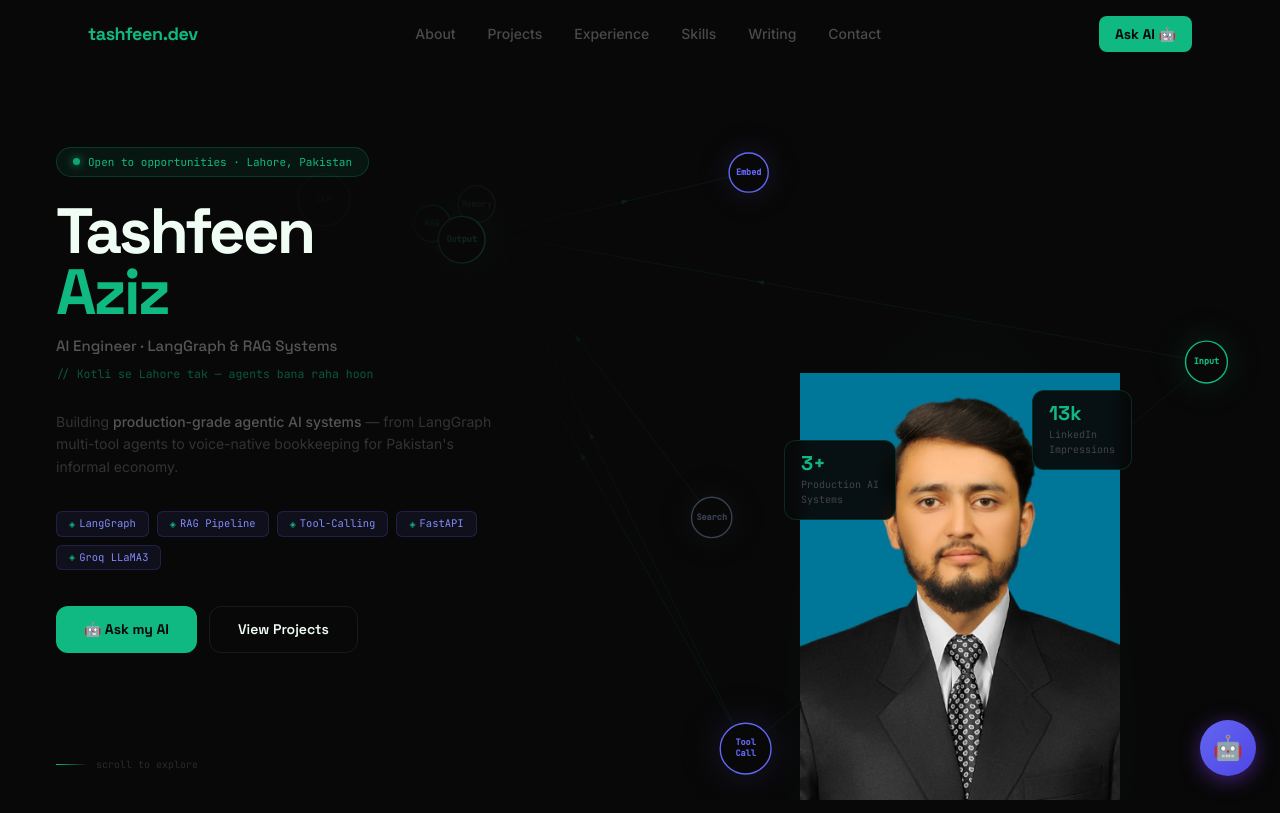
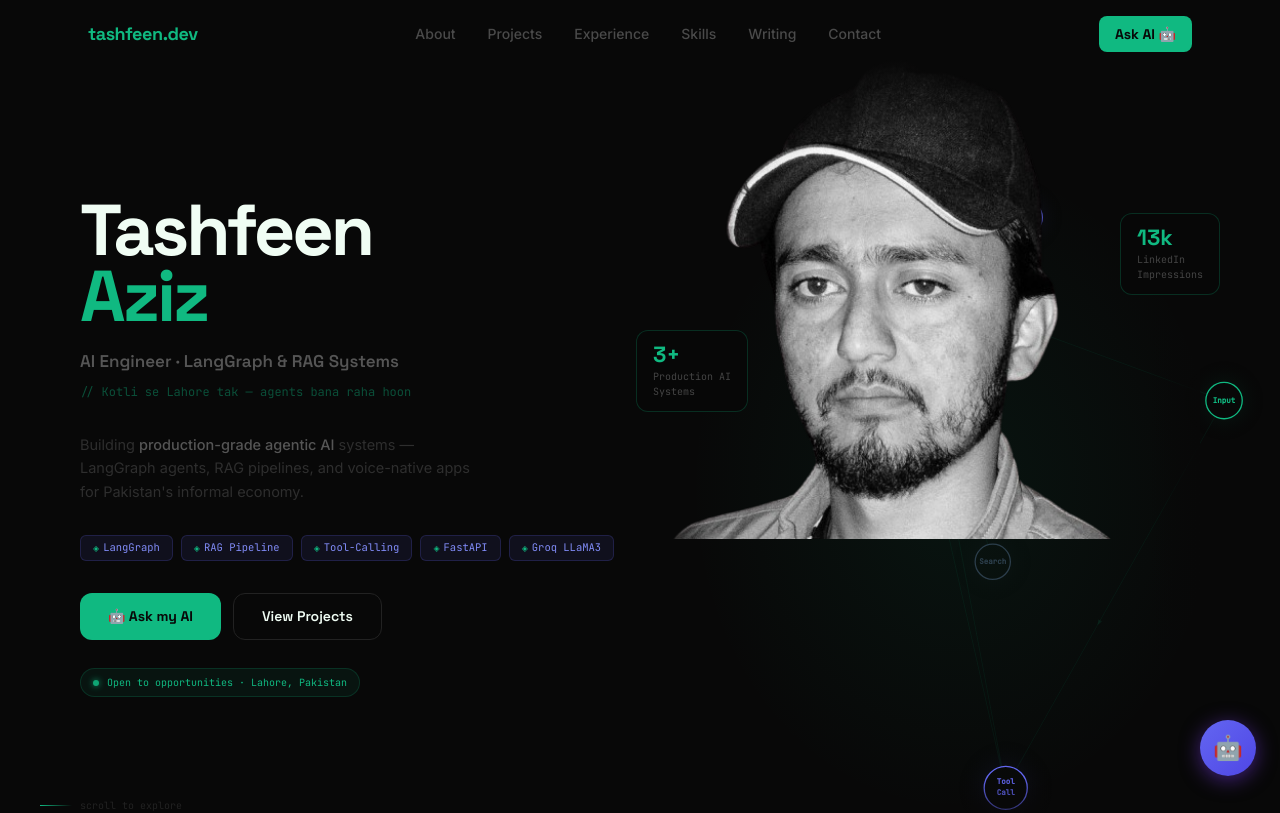
Before and after one commit to tashfeen786/tashfeen-portfolio, a React (Vite) app in the folder frontend/: page / in a window 1280 px wide. Shown: the top 813 px of the page. Built offline with nearby package versions, Linux system fonts and the light colour scheme.

Commit message:
refactor: adjust node positioning and enhance canvas rendering in Hero component

```diff
--- a/frontend/src/components/Hero.tsx
+++ b/frontend/src/components/Hero.tsx
@@ -9,7 +9,7 @@ interface Node {
 interface Pulse { from: number; to: number; t: number }
 
 const NODE_LABELS = ['RAG', 'Tool\nCall', 'Memory', 'LLM', 'Output', 'Embed', 'Input', 'Search']
-const NODE_COLORS = ['#10B981','#6366F1','#374151','#10B981','#34D399','#6366F1','#10B981','#374151']
+const NODE_COLORS = ['#10B981','#6366F1','#2D3748','#10B981','#34D399','#6366F1','#10B981','#2D3748']
 const EDGES = [[0,2],[0,4],[1,2],[1,4],[2,4],[3,4],[4,5],[6,0],[6,1],[7,2]]
 const ACCENT = '#10B981'
 
@@ -30,14 +30,14 @@ export default function Hero() {
 
     function initNodes() {
       nodes = NODE_LABELS.map((label, i) => ({
-        x: rand(W * 0.05, W * 0.95),
+        x: rand(W * 0.55, W * 0.95),
         y: rand(H * 0.05, H * 0.95),
-        vx: rand(-0.16, 0.16), vy: rand(-0.16, 0.16),
-        r: rand(18, 26), label,
+        vx: rand(-0.13, 0.13), vy: rand(-0.13, 0.13),
+        r: rand(16, 22), label,
         color: NODE_COLORS[i],
         glow: Math.random(),
         glowDir: Math.random() > 0.5 ? 1 : -1,
-        glowSpeed: rand(0.007, 0.014),
+        glowSpeed: rand(0.006, 0.012),
       }))
     }
 
@@ -49,7 +49,7 @@ export default function Hero() {
     }
 
     function spawnPulse() {
-      if (Math.random() > 0.03) return
+      if (Math.random() > 0.025) return
       const e = EDGES[Math.floor(Math.random() * EDGES.length)]
       if (nodes[e[0]] && nodes[e[1]]) pulses.push({ from: e[0], to: e[1], t: 0 })
     }
@@ -57,128 +57,105 @@ export default function Hero() {
     function draw() {
       if (!running) return
       ctx.clearRect(0, 0, W, H)
-
       EDGES.forEach(([i, j]) => {
         if (!nodes[i] || !nodes[j]) return
         const a = nodes[i], b = nodes[j]
         ctx.beginPath(); ctx.moveTo(a.x, a.y); ctx.lineTo(b.x, b.y)
-        ctx.strokeStyle = ACCENT + '14'; ctx.lineWidth = 1; ctx.stroke()
+        ctx.strokeStyle = ACCENT + '11'; ctx.lineWidth = 1; ctx.stroke()
         const ang = Math.atan2(b.y - a.y, b.x - a.x)
         const mx = a.x + (b.x - a.x) * 0.58, my = a.y + (b.y - a.y) * 0.58
         ctx.beginPath()
         ctx.moveTo(mx, my)
-        ctx.lineTo(mx - 7 * Math.cos(ang - 0.38), my - 7 * Math.sin(ang - 0.38))
-        ctx.lineTo(mx - 7 * Math.cos(ang + 0.38), my - 7 * Math.sin(ang + 0.38))
-        ctx.closePath(); ctx.fillStyle = ACCENT + '22'; ctx.fill()
+        ctx.lineTo(mx - 6 * Math.cos(ang - 0.38), my - 6 * Math.sin(ang - 0.38))
+        ctx.lineTo(mx - 6 * Math.cos(ang + 0.38), my - 6 * Math.sin(ang + 0.38))
+        ctx.closePath(); ctx.fillStyle = ACCENT + '18'; ctx.fill()
       })
-
       pulses = pulses.filter(p => p.t <= 1)
       pulses.forEach(p => {
-        p.t += 0.012
+        p.t += 0.011
         if (!nodes[p.from] || !nodes[p.to]) return
         const a = nodes[p.from], b = nodes[p.to]
         const px = a.x + (b.x - a.x) * p.t, py = a.y + (b.y - a.y) * p.t
-        const g = ctx.createRadialGradient(px, py, 0, px, py, 13)
-        g.addColorStop(0, ACCENT + 'EE'); g.addColorStop(0.5, ACCENT + '30'); g.addColorStop(1, 'transparent')
-        ctx.beginPath(); ctx.arc(px, py, 13, 0, Math.PI * 2); ctx.fillStyle = g; ctx.fill()
-        ctx.beginPath(); ctx.arc(px, py, 2.5, 0, Math.PI * 2); ctx.fillStyle = '#fff'; ctx.fill()
+        const g = ctx.createRadialGradient(px, py, 0, px, py, 11)
+        g.addColorStop(0, ACCENT + 'CC'); g.addColorStop(0.5, ACCENT + '22'); g.addColorStop(1, 'transparent')
+        ctx.beginPath(); ctx.arc(px, py, 11, 0, Math.PI * 2); ctx.fillStyle = g; ctx.fill()
+        ctx.beginPath(); ctx.arc(px, py, 2, 0, Math.PI * 2); ctx.fillStyle = '#fff'; ctx.fill()
       })
-
       nodes.forEach(n => {
         n.glow += n.glowSpeed * n.glowDir
         if (n.glow > 1 || n.glow < 0.1) n.glowDir *= -1
-        const g = ctx.createRadialGradient(n.x, n.y, 0, n.x, n.y, n.r * 2.6)
-        g.addColorStop(0, n.color + '28'); g.addColorStop(1, 'transparent')
-        ctx.beginPath(); ctx.arc(n.x, n.y, n.r * 2.6, 0, Math.PI * 2); ctx.fillStyle = g; ctx.fill()
+        const g = ctx.createRadialGradient(n.x, n.y, 0, n.x, n.y, n.r * 2.2)
+        g.addColorStop(0, n.color + '20'); g.addColorStop(1, 'transparent')
+        ctx.beginPath(); ctx.arc(n.x, n.y, n.r * 2.2, 0, Math.PI * 2); ctx.fillStyle = g; ctx.fill()
         ctx.beginPath(); ctx.arc(n.x, n.y, n.r, 0, Math.PI * 2); ctx.fillStyle = '#080808'; ctx.fill()
-        ctx.strokeStyle = n.color; ctx.lineWidth = 1.4; ctx.stroke()
+        ctx.strokeStyle = n.color; ctx.lineWidth = 1.3; ctx.stroke()
         ctx.fillStyle = n.color
-        ctx.font = '600 8.5px JetBrains Mono, monospace'
+        ctx.font = '600 7.5px JetBrains Mono, monospace'
         ctx.textAlign = 'center'; ctx.textBaseline = 'middle'
         n.label.split('\n').forEach((line, li, arr) => {
           ctx.fillText(line, n.x, n.y + (li - (arr.length - 1) / 2) * 11)
         })
         n.x += n.vx; n.y += n.vy
-        if (n.x < 20 || n.x > W - 20) n.vx *= -1
-        if (n.y < 20 || n.y > H - 20) n.vy *= -1
+        if (n.x < W * 0.53 || n.x > W - 15) n.vx *= -1
+        if (n.y < 15 || n.y > H - 15) n.vy *= -1
       })
-
       spawnPulse()
       animId = requestAnimationFrame(draw)
     }
 
-    // Delay so DOM has rendered and canvas has real dimensions
-    const timer = setTimeout(() => {
-      running = true
-      resize()
-      draw()
-    }, 100)
-
+    const timer = setTimeout(() => { running = true; resize(); draw() }, 100)
     const ro = new ResizeObserver(() => { resize() })
     ro.observe(canvas)
     window.addEventListener('resize', resize)
-
-    return () => {
-      running = false
-      clearTimeout(timer)
-      cancelAnimationFrame(animId)
-      ro.disconnect()
-      window.removeEventListener('resize', resize)
-    }
+    return () => { running = false; clearTimeout(timer); cancelAnimationFrame(animId); ro.disconnect(); window.removeEventListener('resize', resize) }
   }, [])
 
   return (
-    <section id="about" className="relative min-h-screen grid grid-cols-1 md:grid-cols-2 overflow-hidden">
+    <section
+      id="about"
+      className="relative overflow-hidden"
+      style={{ minHeight: 'calc(100vh - 57px)', marginTop: '57px' }}
+    >
+      {/* Canvas — right half only */}
+      <canvas ref={canvasRef} className="absolute inset-0 z-0" style={{ width: '100%', height: '100%' }} />
 
-      {/* Canvas — full section background, visible mainly on right */}
-      <canvas
-        ref={canvasRef}
-        className="absolute inset-0 w-full h-full z-0"
-        style={{ width: '100%', height: '100%' }}
-      />
+      {/* Two column layout */}
+      <div className="relative z-10 max-w-[1200px] mx-auto px-10 h-full grid grid-cols-2 items-center gap-8"
+        style={{ minHeight: 'calc(100vh - 57px)' }}>
 
         {/* LEFT: Text */}
-      <div className="relative z-10 flex flex-col justify-center px-10 md:px-14 py-24 md:py-0"
-        style={{ background: 'linear-gradient(90deg, rgba(8,8,8,0.99) 0%, rgba(8,8,8,0.96) 65%, rgba(8,8,8,0.7) 85%, transparent 100%)' }}>
+        <div className="flex flex-col py-16">
 
-        <div className="inline-flex items-center gap-2 border px-4 py-1.5 rounded-full text-[11px] font-mono mb-6 w-fit"
-          style={{ background: 'rgba(16,185,129,0.08)', borderColor: 'rgba(16,185,129,0.22)', color: '#10B981' }}>
-          <span className="w-[7px] h-[7px] rounded-full animate-pulse"
-            style={{ background: '#10B981', boxShadow: '0 0 8px #10B981' }} />
-          Open to opportunities · Lahore, Pakistan
-        </div>
-
-        <h1 className="font-grotesk font-extrabold leading-[0.95] tracking-[-3px] mb-3"
-          style={{ fontSize: '64px', color: '#F0FDF4' }}>
+          <h1 className="font-grotesk font-extrabold leading-[0.92] tracking-[-3px] mb-5"
+            style={{ fontSize: '72px', color: '#F0FDF4' }}>
             Tashfeen
             <span className="block" style={{ color: '#10B981' }}>Aziz</span>
           </h1>
 
-        <p className="font-grotesk font-medium mb-2" style={{ fontSize: '15px', color: '#555' }}>
+          <p className="font-grotesk font-semibold mb-2" style={{ fontSize: '17px', color: '#555' }}>
             AI Engineer · LangGraph & RAG Systems
           </p>
 
-        <p className="font-mono mb-7" style={{ fontSize: '11.5px', color: 'rgba(16,185,129,0.45)' }}>
+          <p className="font-mono mb-8" style={{ fontSize: '12px', color: 'rgba(16,185,129,0.4)' }}>
             // Kotli se Lahore tak — agents bana raha hoon
           </p>
 
-        <p className="leading-relaxed mb-8 max-w-md" style={{ fontSize: '14px', color: '#333' }}>
+          <p className="leading-relaxed mb-8" style={{ fontSize: '14.5px', color: '#2E2E2E', maxWidth: '400px' }}>
             Building{' '}
-          <span style={{ color: '#555', fontWeight: 500 }}>production-grade agentic AI systems</span>
-          {' '}— from LangGraph multi-tool agents to voice-native bookkeeping for Pakistan's informal economy.
+            <span style={{ color: '#555', fontWeight: 500 }}>production-grade agentic AI</span>
+            {' '}systems — LangGraph agents, RAG pipelines, and voice-native apps for Pakistan's informal economy.
           </p>
 
-        <div className="flex flex-wrap gap-2 mb-9">
+          <div className="flex flex-wrap gap-2 mb-8">
             {['LangGraph', 'RAG Pipeline', 'Tool-Calling', 'FastAPI', 'Groq LLaMA3'].map(s => (
               <span key={s} className="px-3 py-1 rounded-md font-mono flex items-center gap-1"
                 style={{ fontSize: '10.5px', background: 'rgba(99,102,241,0.09)', border: '1px solid rgba(99,102,241,0.2)', color: '#818CF8' }}>
-              <span style={{ color: '#10B981', fontSize: '8px' }}>◈</span>
-              {s}
+                <span style={{ color: '#10B981', fontSize: '8px' }}>◈</span>{s}
               </span>
             ))}
           </div>
 
-        <div className="flex gap-3 flex-wrap">
+          <div className="flex gap-3 flex-wrap mb-7">
             <button
               onClick={() => document.getElementById('chat-widget')?.scrollIntoView({ behavior: 'smooth' })}
               className="font-grotesk font-bold px-7 py-3 rounded-xl transition-all duration-200 hover:-translate-y-0.5"
@@ -186,53 +163,73 @@ export default function Hero() {
               🤖 Ask my AI
             </button>
             <a href="#projects"
-            className="font-grotesk font-semibold px-7 py-3 rounded-xl transition-colors duration-200"
-            style={{ color: '#F0FDF4', border: '1px solid #1A1A1A', fontSize: '14px' }}>
+              className="font-grotesk font-semibold px-7 py-3 rounded-xl"
+              style={{ color: '#F0FDF4', border: '1px solid #222', fontSize: '14px' }}>
               View Projects
             </a>
           </div>
+
+          {/* Badge — neeche */}
+          <div className="inline-flex items-center gap-2 px-3 py-1.5 rounded-full w-fit"
+            style={{ background: 'rgba(16,185,129,0.07)', border: '1px solid rgba(16,185,129,0.18)', color: '#10B981' }}>
+            <span className="w-[6px] h-[6px] rounded-full animate-pulse"
+              style={{ background: '#10B981', boxShadow: '0 0 6px #10B981' }} />
+            <span className="font-mono" style={{ fontSize: '10px' }}>Open to opportunities · Lahore, Pakistan</span>
+          </div>
         </div>
 
-      {/* RIGHT: Photo area */}
-      <div className="relative hidden md:flex items-end justify-center z-10 overflow-hidden">
+        {/* RIGHT: Photo — strictly contained */}
+        <div className="relative flex items-center justify-center h-full">
 
           {/* Glow */}
-        <div className="absolute bottom-0 left-1/2 -translate-x-1/2 w-[360px] h-[500px] pointer-events-none"
-          style={{ background: 'radial-gradient(ellipse at 50% 85%, rgba(16,185,129,0.12) 0%, transparent 70%)' }} />
+          <div className="absolute inset-0 pointer-events-none"
+            style={{ background: 'radial-gradient(ellipse 70% 60% at 55% 55%, rgba(16,185,129,0.07) 0%, transparent 70%)' }} />
 
-        <div className="relative w-[320px] h-[500px] flex items-end justify-center">
-          {/*
-            PHOTO LAGANE KA TARIKA:
-            1. remove.bg pe jao → apni photo upload karo → PNG download karo
-            2. frontend/public/ folder mein photo.png save karo
-            3. Neeche wali placeholder div ko delete karo
-            4. Yeh add karo:
-               <img src="/photo.png" className="h-full w-full object-contain object-bottom" alt="Tashfeen Aziz" />
-          */}
+          {/* Photo container */}
+          <div className="relative" style={{ width: '580px', height: '780px' }}>
+
             <img
               src="/photo.png"
-            className="h-full w-full object-contain object-bottom"
               alt="Tashfeen Aziz"
+              style={{
+                width: '100%',
+                height: '100%',
+                objectFit: 'contain',
+                objectPosition: 'center top',
+                display: 'block',
+              }}
             />
+
+            {/* Edge fades to hide white bg */}
+            <div className="absolute inset-x-0 top-0 pointer-events-none"
+              style={{ height: '80px', background: 'linear-gradient(180deg, #080808 0%, transparent 100%)' }} />
+            <div className="absolute inset-x-0 bottom-0 pointer-events-none"
+              style={{ height: '60px', background: 'linear-gradient(0deg, #080808 0%, transparent 100%)' }} />
+            <div className="absolute inset-y-0 left-0 pointer-events-none"
+              style={{ width: '50px', background: 'linear-gradient(90deg, #080808 0%, transparent 100%)' }} />
+            <div className="absolute inset-y-0 right-0 pointer-events-none"
+              style={{ width: '50px', background: 'linear-gradient(270deg, #080808 0%, transparent 100%)' }} />
 
             {/* Stat: 3+ */}
             <div className="absolute z-20 rounded-xl px-4 py-3"
-            style={{ left: '-16px', top: '28%', background: 'rgba(8,8,8,0.92)', border: '1px solid rgba(16,185,129,0.2)', backdropFilter: 'blur(8px)' }}>
-            <div className="font-grotesk font-bold text-xl leading-none" style={{ color: '#10B981' }}>3+</div>
+              style={{ left: '-20px', top: '35%', background: 'rgba(8,8,8,0.93)', border: '1px solid rgba(16,185,129,0.22)', backdropFilter: 'blur(8px)' }}>
+              <div className="font-grotesk font-bold leading-none" style={{ fontSize: '22px', color: '#10B981' }}>3+</div>
               <div className="font-mono mt-1" style={{ fontSize: '10px', color: '#444' }}>Production AI<br />Systems</div>
             </div>
 
             {/* Stat: 13k */}
             <div className="absolute z-20 rounded-xl px-4 py-3"
-            style={{ right: '-12px', top: '18%', background: 'rgba(8,8,8,0.92)', border: '1px solid rgba(16,185,129,0.2)', backdropFilter: 'blur(8px)' }}>
-            <div className="font-grotesk font-bold text-xl leading-none" style={{ color: '#10B981' }}>13k</div>
+              style={{ right: '-20px', top: '20%', background: 'rgba(8,8,8,0.93)', border: '1px solid rgba(16,185,129,0.22)', backdropFilter: 'blur(8px)' }}>
+              <div className="font-grotesk font-bold leading-none" style={{ fontSize: '22px', color: '#10B981' }}>13k</div>
               <div className="font-mono mt-1" style={{ fontSize: '10px', color: '#444' }}>LinkedIn<br />Impressions</div>
+            </div>
           </div>
         </div>
       </div>
 
       {/* Scroll hint */}
-      <div className="absolute bottom-7 left-14 z-10 flex items-center gap-2 font-mono" style={{ fontSize: '10px', color: '#2A2A2A' }}>
+      <div className="absolute bottom-6 left-10 z-10 flex items-center gap-2 font-mono"
+        style={{ fontSize: '10px', color: '#222' }}>
         <div className="w-8 h-px" style={{ background: 'linear-gradient(90deg, #10B981, transparent)' }} />
         scroll to explore
       </div>
```
Also changed, not shown: frontend/public/photo.png, 1 other file (tests, documents, lock files or other folders). Lines whose indentation alone changed are shown as unchanged.
